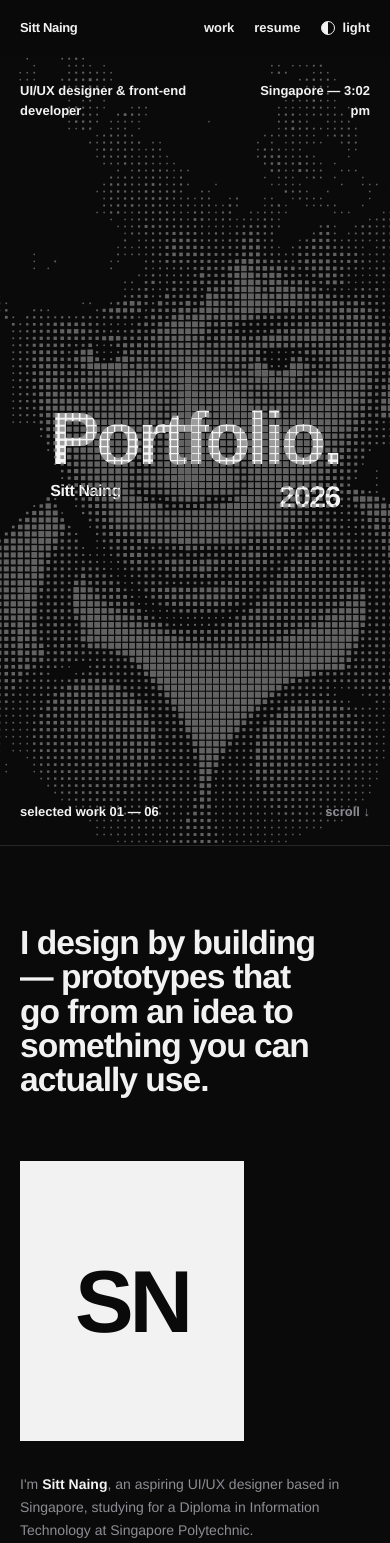
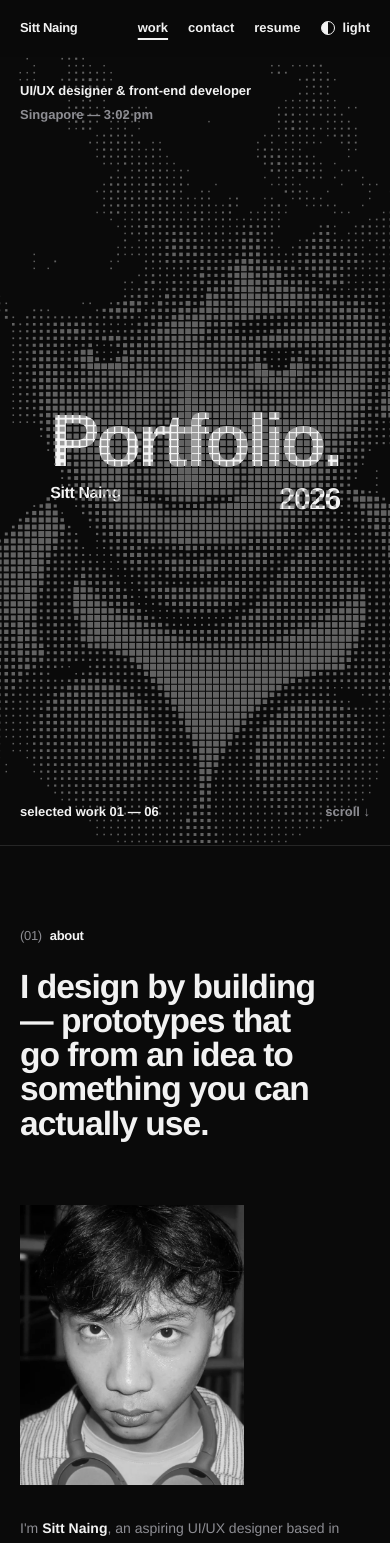
Before and after one commit to SINING-NEO/sining-neo.github.io, a React (Vite) app: page / in a window 390 px wide. Shown: the top 1543 px of the page. Built offline with nearby package versions, Linux system fonts and the light colour scheme.

Commit message:
Polish: numbered section labels, active nav, About photo, balanced contribution lists, mobile cover row, Cryptix poster contrast

```diff
--- a/src/components/ui.tsx
+++ b/src/components/ui.tsx
@@ -60,8 +60,13 @@ export function Rich({ text }: { text: string }) {
   );
 }
 
-export function Label({ children, className }: { children: ReactNode; className?: string }) {
-  return <h2 className={cx("text-[13px] font-bold tracking-tight lowercase", className)}>{children}</h2>;
+export function Label({ children, className, n }: { children: ReactNode; className?: string; n?: number }) {
+  return (
+    <h2 className={cx("text-[13px] font-bold tracking-tight lowercase", className)}>
+      {n !== undefined && <span className="mr-2 font-medium text-muted tabular-nums">({String(n).padStart(2, "0")})</span>}
+      {children}
+    </h2>
+  );
 }
 
 export function TextLink({ href, children }: { href: string; children: ReactNode }) {
--- a/src/data/portfolio.ts
+++ b/src/data/portfolio.ts
@@ -12,7 +12,7 @@ export const profile = {
   linkedinHandle: "sitt-naingg",
   portfolioV1: "https://sitt-portfoloi.vercel.app",
   /** Drop a square photo at public/me.jpg and set this to "/me.jpg". */
-  photo: "" as string,
+  photo: "/portrait-about.webp" as string,
   availability: "Open to UI/UX internships, junior product design work, and prototype-heavy freelance projects.",
 };
 
@@ -120,7 +120,7 @@ export const featured: Project[] = [
       src: "/work/air-draw-3d-hd.webp",
       alt: "Air Draw 3D: cyan 3D strokes drawn in mid-air above a purple grid, with the hand-gesture guide on the left and the live webcam preview below",
       caption: "strokes drawn in mid-air, with the live webcam preview below",
-      position: "center",
+      position: "64% center",
     },
   },
   {
@@ -227,8 +227,8 @@ export const featured: Project[] = [
       kind: "poster",
       words: ["A04", "Insecure", "Design"],
       caption: "owasp top 10 · scouting report, vulnerability write-up, registration fix",
-      bg: "#0b0b0b",
-      fg: "#d9f99d",
+      bg: "#d9f99d",
+      fg: "#0b0b0b",
     },
   },
 ];
--- a/src/pages/Home.tsx
+++ b/src/pages/Home.tsx
@@ -45,10 +45,31 @@ export default function Home() {
   );
 }
 
+// Which nav item each section belongs to, in page order.
+const navSections: [string, string][] = [
+  ["about", "about"],
+  ["work", "work"],
+  ...featured.map((p): [string, string] => [p.id, "work"]),
+  ["more-work", "work"],
+  ["skills", "skills"],
+  ["ai", "ai"],
+  ["contact", "contact"],
+];
+
 function Header() {
   const [scrolled, setScrolled] = useState(false);
+  const [active, setActive] = useState("");
   useEffect(() => {
-    const onScroll = () => setScrolled(window.scrollY > 8);
+    const onScroll = () => {
+      setScrolled(window.scrollY > 8);
+      const line = window.innerHeight * 0.35;
+      let current = "";
+      for (const [id, key] of navSections) {
+        const el = document.getElementById(id);
+        if (el && el.getBoundingClientRect().top <= line) current = key;
+      }
+      setActive(current);
+    };
     onScroll();
     window.addEventListener("scroll", onScroll, { passive: true });
     return () => window.removeEventListener("scroll", onScroll);
@@ -59,7 +80,7 @@ function Header() {
     { href: "#about", label: "about" },
     { href: "#skills", label: "skills" },
     { href: "#ai", label: "ai" },
-    { href: "#contact", label: "contact" },
+    { href: "#contact", label: "contact", always: true },
   ];
 
   return (
@@ -78,7 +99,12 @@ function Header() {
             <a
               key={l.href}
               href={l.href}
-              className={cx("transition-opacity hover:opacity-60", !l.always && "hidden md:inline")}
+              aria-current={active === l.label ? "location" : undefined}
+              className={cx(
+                "decoration-2 underline-offset-[6px] transition-opacity hover:opacity-60",
+                active === l.label && "underline",
+                !l.always && "hidden md:inline",
+              )}
             >
               {l.label}
             </a>
@@ -117,9 +143,9 @@ function Cover() {
       )}
     >
       <PixelPortrait className="pointer-events-none absolute inset-0 -z-10 h-full w-full" />
-      <div className="flex justify-between text-[13px] font-semibold">
+      <div className="flex flex-col gap-1 text-[13px] font-semibold sm:flex-row sm:justify-between">
         <span>{profile.role}</span>
-        <span className="text-right">
+        <span className="whitespace-nowrap text-muted sm:text-right sm:text-fg">
           {profile.location} — <LocalTime />
         </span>
       </div>
@@ -174,6 +200,9 @@ function About() {
       <div className="grid gap-x-10 gap-y-16 lg:grid-cols-12">
         <div className="lg:col-span-7">
           <Reveal>
+            <Label n={1} className="mb-6">
+              about
+            </Label>
             <p className="display max-w-[17ch] text-[clamp(2.1rem,4vw,3.6rem)] leading-[1.02] font-bold tracking-[-0.03em]">
               {about.statement}
             </p>
@@ -184,7 +213,8 @@ function About() {
               <img
                 src={profile.photo}
                 alt={`Portrait of ${profile.name}`}
-                className="aspect-[4/5] w-full object-cover grayscale"
+                loading="lazy"
+                className="aspect-[4/5] w-full max-w-56 object-cover grayscale"
               />
             ) : (
               <div
@@ -205,7 +235,7 @@ function About() {
 
           <Reveal className="mt-14 grid items-end gap-10 sm:grid-cols-[minmax(0,14rem)_1fr]">
             <div>
-              <Label>contact</Label>
+              <Label>find me</Label>
               <ul className="mt-3 space-y-1.5 text-[13px]">
                 <li>
                   <a href={`mailto:${profile.email}`} className="hover:underline">
@@ -268,7 +298,7 @@ function Index() {
     <section id="work" aria-label="Selected work" className={cx("border-t border-line py-20 lg:py-28", pad)}>
       <div className="grid gap-10 lg:grid-cols-12">
         <div className="lg:col-span-4">
-          <Label>selected work</Label>
+          <Label n={2}>selected work</Label>
           <p className="mt-3 max-w-xs text-[13px] leading-relaxed text-muted">
             Six projects from 2026 — team and solo — each shown as the problem, what I built, and how it turned out.
           </p>
@@ -379,10 +409,11 @@ function ProjectSlide({ project: p, index }: { project: Project; index: number }
         </Reveal>
         <Reveal delay={100} className="lg:col-span-7">
           <Label>contribution</Label>
-          <ul className="mt-3 grid gap-x-8 gap-y-3 text-[13px] leading-relaxed text-muted sm:grid-cols-2">
-            {p.highlights.map((h) => (
-              <li key={h} className="border-t border-line pt-3">
-                {h}
+          <ul className="mt-3 gap-x-8 text-[13px] leading-relaxed text-muted sm:columns-2">
+            {p.highlights.map((h, i) => (
+              <li key={h} className="mb-3 grid break-inside-avoid grid-cols-[1.75rem_1fr] border-t border-line pt-3">
+                <span className="font-semibold text-fg tabular-nums">{num(i)}</span>
+                <span>{h}</span>
               </li>
             ))}
           </ul>
@@ -400,10 +431,10 @@ function ProjectSlide({ project: p, index }: { project: Project; index: number }
 
 function MoreWork() {
   return (
-    <section aria-labelledby="more" className={cx("border-t border-line py-20 lg:py-28", pad)}>
+    <section id="more-work" aria-labelledby="more" className={cx("border-t border-line py-20 lg:py-28", pad)}>
       <div className="mb-12 grid gap-6 lg:grid-cols-12">
         <div className="lg:col-span-4">
-          <Label>
+          <Label n={3}>
             <span id="more">more work</span>
           </Label>
         </div>
@@ -454,7 +485,7 @@ function Skills() {
     <section id="skills" aria-label="Skills" className={cx("border-t border-line py-20 lg:py-28", pad)}>
       <div className="grid gap-10 lg:grid-cols-12">
         <div className="lg:col-span-4">
-          <Label>skills</Label>
+          <Label n={4}>skills</Label>
           <p className="mt-3 max-w-xs text-[13px] leading-relaxed text-muted">
             Everything listed here shows up in at least one project on this page.
           </p>
@@ -483,7 +514,7 @@ function AiSection() {
     <section id="ai" aria-label="AI" className={cx("border-t border-line py-20 lg:py-28", pad)}>
       <div className="grid gap-10 lg:grid-cols-12">
         <div className="lg:col-span-4">
-          <Label>ai</Label>
+          <Label n={5}>ai</Label>
           <p className="mt-3 max-w-xs text-[13px] leading-relaxed text-muted">
             Where AI runs inside my projects, how I build with it, and the models I work with.
           </p>
@@ -565,6 +596,9 @@ function Contact() {
   return (
     <section id="contact" aria-label="Contact" className={cx("border-t border-line py-20 lg:py-28", pad)}>
       <Reveal>
+        <Label n={6} className="mb-6">
+          contact
+        </Label>
         <p className="display text-[clamp(4.5rem,16vw,16rem)]">Let's talk.</p>
       </Reveal>
       <div className="mt-12 grid gap-10 lg:grid-cols-12">
```
Also changed, not shown: public/portrait-about.webp (added).
